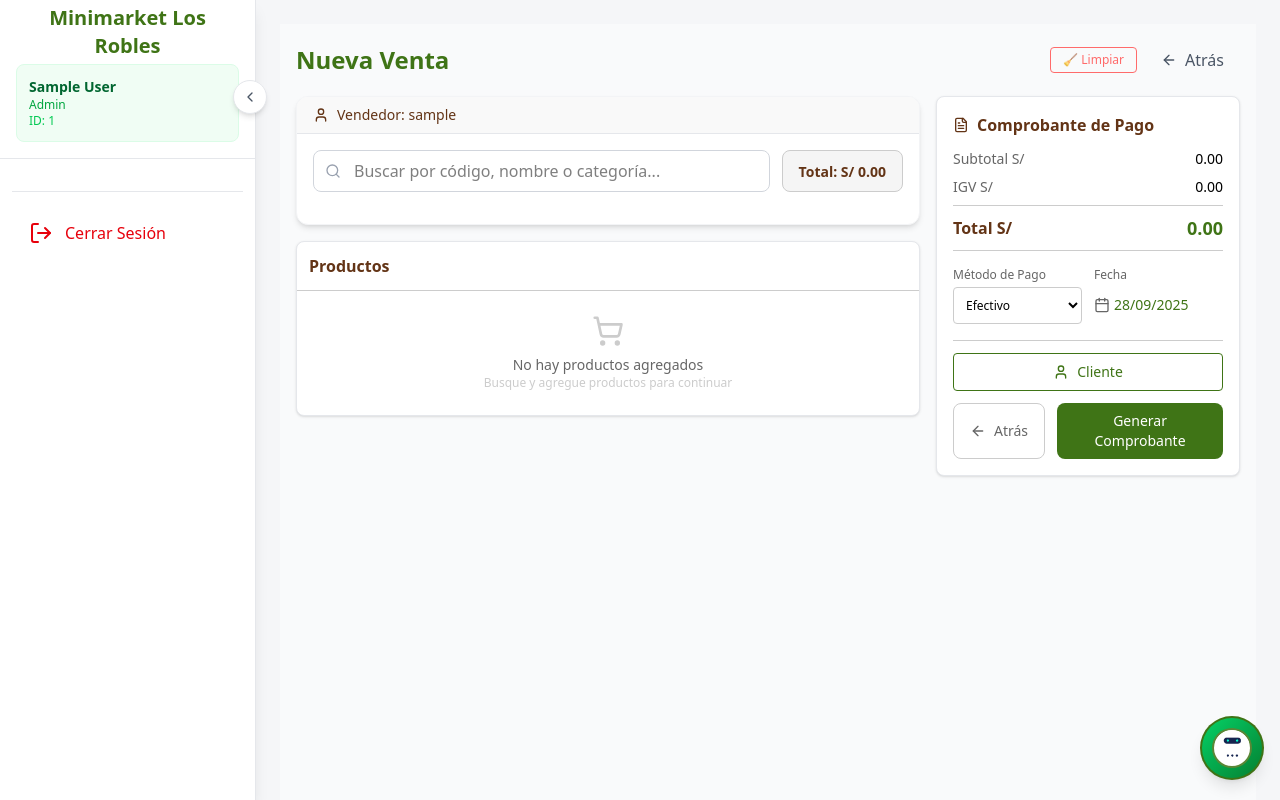
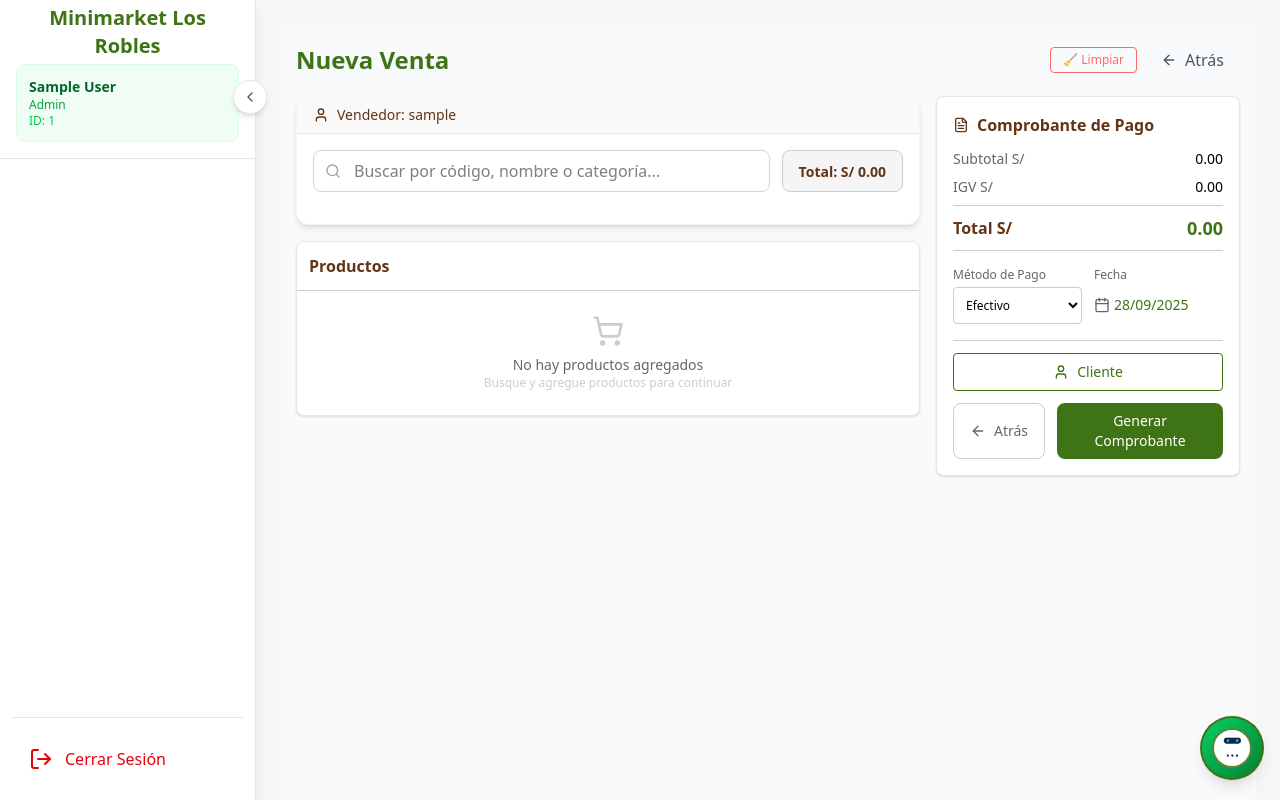
Before and after one commit to NbdyKnows/SIVI_FRONT, a React (Vite) app: page /app/ventas in a window 1280 px wide. Built offline with nearby package versions, Linux system fonts and the light colour scheme; sample sign-in values are in the browser's storage.

Commit message:
sidebar arreglado y documentación readme actualizado

```diff
--- a/src/components/Layout.jsx
+++ b/src/components/Layout.jsx
@@ -7,45 +7,37 @@ import ChatAssistant from './ChatAssistant';
 const Layout = () => {
   const [sidebarOpen, setSidebarOpen] = useState(true);
   const [sidebarCollapsed, setSidebarCollapsed] = useState(false);
-  const [windowWidth, setWindowWidth] = useState(window.innerWidth);
 
   // Detectar cambios de anchura de la ventana
   useEffect(() => {
     const handleResize = () => {
       const newWidth = window.innerWidth;
 
-      // Si cambia de desktop a tablet/móvil (< 1024px), colapsar sidebar
-      if (windowWidth >= 1024 && newWidth < 1024) {
-        setSidebarCollapsed(true);
+      // En móvil/tablet (< 1024px), cerrar sidebar por defecto
+      if (newWidth < 1024) {
+        setSidebarOpen(false);
+        setSidebarCollapsed(false); // Expandido cuando se abre
       }
-      // Si cambia de tablet/móvil a desktop (>= 1024px), expandir sidebar
-      else if (windowWidth < 1024 && newWidth >= 1024) {
+      // En desktop (>= 1024px), abrir y expandir sidebar
+      else {
+        setSidebarOpen(true);
         setSidebarCollapsed(false);
       }
-      // En móvil muy pequeño (< 768px), cerrar sidebar completamente
-      if (newWidth < 768 && sidebarOpen) {
-        setSidebarOpen(false);
-      }
-      // En tablet/desktop, abrir sidebar si estaba cerrado
-      else if (newWidth >= 768 && !sidebarOpen) {
-        setSidebarOpen(true);
-      }
-
-      setWindowWidth(newWidth);
     };
 
     // Configuración inicial basada en el tamaño de pantalla
     const initialWidth = window.innerWidth;
     if (initialWidth < 1024) {
-      setSidebarCollapsed(true);
-    }
-    if (initialWidth < 768) {
       setSidebarOpen(false);
+      setSidebarCollapsed(false);
+    } else {
+      setSidebarOpen(true);
+      setSidebarCollapsed(false);
     }
 
     window.addEventListener('resize', handleResize);
     return () => window.removeEventListener('resize', handleResize);
-  }, [windowWidth, sidebarOpen]);
+  }, []);
 
   // Función para manejar el cierre del sidebar (especialmente en móviles)
   const handleCloseSidebar = () => {
@@ -58,7 +50,7 @@ const Layout = () => {
   };
 
   return (
-    <div className="flex h-screen overflow-hidden">
+    <div className="flex h-screen relative">
       {/* Sidebar */}
       <Sidebar
         isOpen={sidebarOpen}
@@ -67,12 +59,23 @@ const Layout = () => {
         onToggleCollapse={handleToggleCollapse}
       />
 
-      {/* Main Content */}
-      <div className="flex-1 flex flex-col overflow-hidden">
+      {/* Main Content - Click fuera cierra sidebar en móvil */}
+      <div
+        className="flex-1 flex flex-col min-w-0 overflow-hidden"
+        onClick={() => {
+          // Solo cerrar en móvil cuando sidebar está abierto
+          if (window.innerWidth < 1024 && sidebarOpen) {
+            handleCloseSidebar();
+          }
+        }}
+      >
         {/* Mobile Header - Solo visible en móviles */}
         <div className="lg:hidden bg-white border-b border-gray-200 px-4 py-3 flex items-center justify-between">
           <button
-            onClick={() => setSidebarOpen(true)}
+            onClick={(e) => {
+              e.stopPropagation(); // Evitar que el click cierre el sidebar
+              setSidebarOpen(true);
+            }}
             className="p-2 rounded-lg hover:bg-gray-100 transition-colors"
           >
             <Menu className="w-6 h-6" style={{ color: '#3F7416' }} />
--- a/src/components/Sidebar.jsx
+++ b/src/components/Sidebar.jsx
@@ -140,26 +140,19 @@ const Sidebar = ({ isOpen = true, isCollapsed = false, onClose, onToggleCollapse
 
   return (
     <>
-      {/* Overlay para móviles - Solo mostrar en pantallas muy pequeñas donde la sidebar se superpone */}
-      {isOpen && (
-        <div
-          className="fixed inset-0 bg-black bg-opacity-50 z-20 md:hidden"
-          onClick={onClose}
-        />
-      )}
-
       {/* Sidebar */}
       <div
         className={`
-          fixed left-0 z-30 transform transition-all duration-300 ease-in-out bg-white shadow-lg
-          ${isOpen ? 'translate-x-0' : '-translate-x-full'}
+          fixed lg:relative left-0 top-0 z-40
+          transform transition-all duration-300 ease-in-out
+          bg-white shadow-lg border-r border-gray-200
+          ${isOpen ? 'translate-x-0' : '-translate-x-full lg:translate-x-0'}
           ${isCollapsed ? 'w-16' : 'w-64'}
-          lg:translate-x-0 lg:static lg:z-auto
-          top-0 h-screen border-r border-gray-200
+          h-full flex flex-col
         `}
       >
         {/* Header del sidebar */}
-        <div className="border-b border-gray-200 bg-white">
+        <div className="border-b border-gray-200 bg-white flex-shrink-0">
           <div className="flex items-center justify-center h-16 px-4">
             {!isCollapsed && (
               <h2 className="text-lg lg:text-xl font-bold text-center" style={{ color: '#3F7416' }}>
@@ -186,11 +179,11 @@ const Sidebar = ({ isOpen = true, isCollapsed = false, onClose, onToggleCollapse
         </div>
 
         {/* Navigation Menu */}
-        <nav className="flex-1 flex flex-col py-4 px-3">
+        <nav className="flex-1 flex flex-col py-4 px-3 min-h-0">
           {/* Toggle Button - Sobresaliendo hacia afuera */}
           <button
             onClick={onToggleCollapse}
-            className="hidden lg:flex absolute top-20 -right-3 z-10 p-2 rounded-full bg-white border border-gray-200 shadow-md hover:bg-gray-50 hover:shadow-lg transition-all duration-200"
+            className="hidden lg:flex absolute top-20 -right-3 z-50 p-2 rounded-full bg-white border border-gray-200 shadow-md hover:bg-gray-50 hover:shadow-lg transition-all duration-200"
           >
             {isCollapsed ? (
               <ChevronRight className="w-4 h-4 text-gray-600" />
@@ -199,8 +192,8 @@ const Sidebar = ({ isOpen = true, isCollapsed = false, onClose, onToggleCollapse
             )}
           </button>
 
-          {/* Menu Items */}
-          <div className="flex-1">
+          {/* Menu Items - Con scroll solo cuando NO está colapsado */}
+          <div className={`flex-1 ${isCollapsed ? '' : 'overflow-y-auto'}`}>
             <ul className="space-y-2">
               {filteredMenuItems.map((item) => {
                 const IconComponent = item.icon;
```
Also changed, not shown: 1 other file (tests, documents, lock files or other folders).
